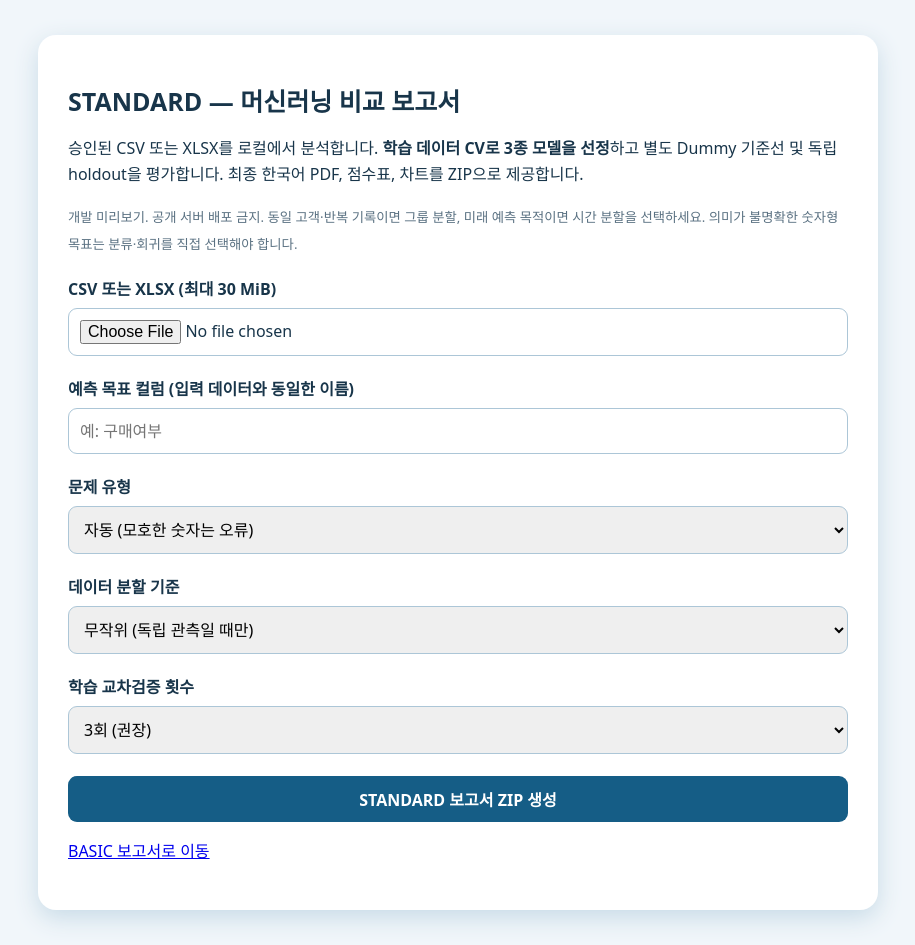
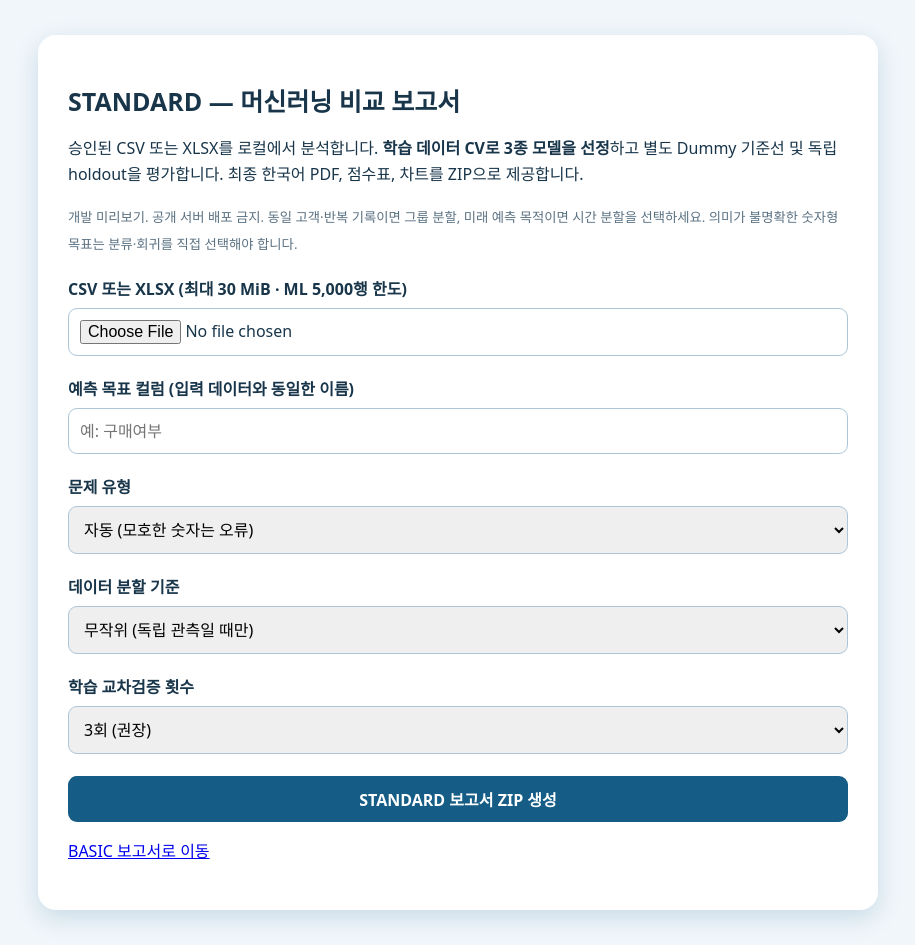
Before and after one commit to hibi89/AI_AutoML_Analyst, a plain HTML site: page frontend/standard_mvp.html in a window 1280 px wide. Shown: the whole page, without its empty margins (182-1097 px from the left). Drawn offline with Linux system fonts and the light colour scheme.

Commit message:
ui: accurately disclose tier-specific ML row caps distinct from BASIC report cap

```diff
--- a/frontend/standard_mvp.html
+++ b/frontend/standard_mvp.html
@@ -17,7 +17,7 @@ button:disabled{opacity:.5}small{color:#5a7182}pre{white-space:pre-wrap;overflow
 <p>승인된 CSV 또는 XLSX를 로컬에서 분석합니다. <strong>학습 데이터 CV로 3종 모델을 선정</strong>하고 별도 Dummy 기준선 및 독립 holdout을 평가합니다. 최종 한국어 PDF, 점수표, 차트를 ZIP으로 제공합니다.</p>
 <p><small>개발 미리보기. 공개 서버 배포 금지. 동일 고객·반복 기록이면 그룹 분할, 미래 예측 목적이면 시간 분할을 선택하세요. 의미가 불명확한 숫자형 목표는 분류·회귀를 직접 선택해야 합니다.</small></p>
 <form id="analysis">
-<label for="csv">CSV 또는 XLSX (최대 30 MiB)</label><input id="csv" type="file" name="file" accept=".csv,.xlsx,text/csv,application/vnd.openxmlformats-officedocument.spreadsheetml.sheet" required>
+<label for="csv">CSV 또는 XLSX (최대 30 MiB · ML 5,000행 한도)</label><input id="csv" type="file" name="file" accept=".csv,.xlsx,text/csv,application/vnd.openxmlformats-officedocument.spreadsheetml.sheet" required>
 <label for="target">예측 목표 컬럼 (입력 데이터와 동일한 이름)</label><input id="target" name="target_column" required placeholder="예: 구매여부">
 <label for="task">문제 유형</label><select id="task" name="task_type"><option value="auto">자동 (모호한 숫자는 오류)</option><option value="classification">분류</option><option value="regression">회귀</option></select>
 <label for="split">데이터 분할 기준</label><select id="split" name="split_policy"><option value="random">무작위 (독립 관측일 때만)</option><option value="group">그룹 — 동일 고객·장비가 겹치지 않게</option><option value="time">시간 — 과거 학습 / 이후 평가</option></select>
```
